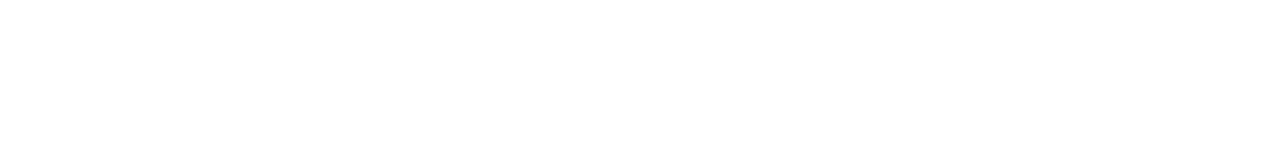
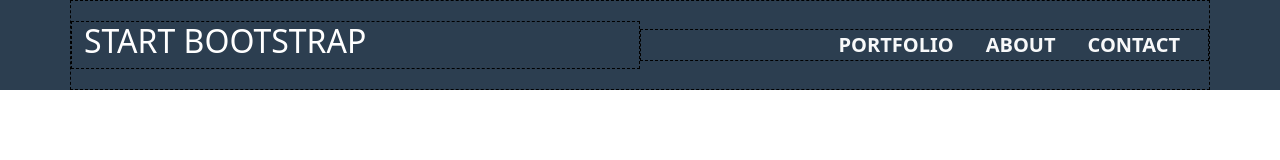
Before and after one commit to Jomar-Navarro/html-css-bootstrap-freelancer, a plain HTML site: page index.html in a window 1280 px wide. Drawn offline with nearby package versions, Linux system fonts and the light colour scheme.

Commit message:
[add] header

```diff
--- a/assets/styles/style.css
+++ b/assets/styles/style.css
@@ -0,0 +1,39 @@
+[class^= 'container'],
+[class^= 'col']{
+  border: 1px dashed black;
+}
+
+:root{
+  --header: #2c3e50;
+}
+
+
+
+
+/*****************
+      UTILITIES
+*****************/
+.container-custom{
+  margin: 0 auto;
+}
+
+li{
+  list-style: none;
+}
+
+a{
+  text-decoration: none;
+}
+/*****************
+      UTILITIES
+*****************/
+
+header{
+  height: 90px;
+  background-color: var(--header);
+}
+
+.burger i{
+  border: 1px solid white;
+  color: grey;
+}
--- a/index.html
+++ b/index.html
@@ -4,7 +4,7 @@
   <meta charset="UTF-8">
   <meta name="viewport" content="width=device-width, initial-scale=1.0">
   <!-- BOOTSTRAP -->
-  <link rel='stylesheet' href='https://cdnjs.cloudflare.com/ajax/libs/bootstrap/5.3.2/css/bootstrap-grid.css' integrity='sha512-clLQSgeWL8eBnDa3/d6YLxnDxZWJyMTpnJZ1dr4/UEkQdaHR4k4NzU7iX7KRn61kY8+AB457oV6cF1btaf9TUg==' crossorigin='anonymous'/>
+  <link href="https://cdn.jsdelivr.net/npm/bootstrap@5.3.2/dist/css/bootstrap.min.css" rel="stylesheet" integrity="sha384-T3c6CoIi6uLrA9TneNEoa7RxnatzjcDSCmG1MXxSR1GAsXEV/Dwwykc2MPK8M2HN" crossorigin="anonymous">
   <!-- /BOOTSTRAP -->
   <!-- FONTAWESOME -->
   <link rel='stylesheet' href='https://cdnjs.cloudflare.com/ajax/libs/font-awesome/6.5.1/css/all.css' integrity='sha512-tx5+1LWHez1QiaXlAyDwzdBTfDjX07GMapQoFTS74wkcPMsI3So0KYmFe6EHZjI8+eSG0ljBlAQc3PQ5BTaZtQ==' crossorigin='anonymous'/>
@@ -15,5 +15,36 @@
 
 <body>
 
+  <header>
+    <div class="container h-100 ">
+      <div class="row h-100 text-white align-items-center  ">
+        <div class="col-8 col-md-6 col-xl-6">
+          <h1 class="fs-2">START BOOTSTRAP</h1>
+        </div>
+        <div class="col-4 col-md-6 col-xl-6">
+          <div class="burger d-md-none d-flex justify-content-end fs-1">
+            <i class="fa-solid fa-bars py-1 px-2 rounded-2"></i>
+          </div>
+          <div class="menu d-none d-md-block">
+            <nav>
+              <ul class="d-flex justify-content-end align-items-center m-0">
+                <li>
+                  <a class="link-light px-3 fs-5  fw-bold" href="#">PORTFOLIO</a>
+                </li>
+                <li>
+                  <a class="link-light px-3 fs-5  fw-bold" href="#">ABOUT</a>
+                </li>
+                <li>
+                  <a class="link-light px-3 fs-5  fw-bold" href="#">CONTACT</a>
+                </li>
+              </ul>
+            </nav>
+          </div>
+        </div>
+      </div>
+    </div>
+  </header>
+
+
 </body>
 </html>
```
